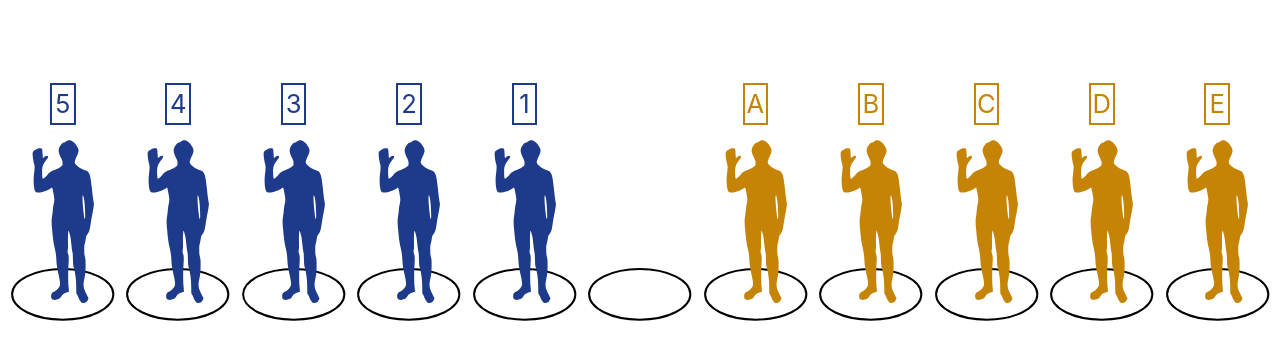
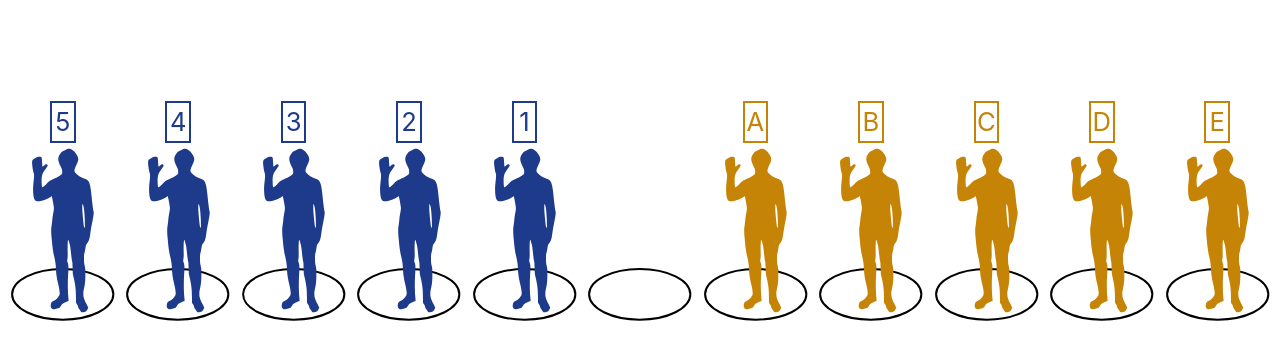
Before and after one commit to aburford/traffic-jam, a plain HTML site: page index.html in a window 1280 px wide. Shown: the part 83-447 px from the top of the page. Drawn offline with nearby package versions, Linux system fonts and the light colour scheme.

Commit message:
fix sizing of figures

```diff
--- a/style.css
+++ b/style.css
@@ -131,6 +131,7 @@ ul {
 #cards-wrapper {
 	flex: 1;
 	width: 100%;
+	max-height: 50%;
 	display: flex;
 	flex-direction: column;
 	justify-content: center;
@@ -167,6 +168,7 @@ ul {
 	position: absolute;
 	bottom: 0;
 	width: 100%;
+	max-height: 20%;
 	aspect-ratio: 2;
 }
 
@@ -206,6 +208,17 @@ ul {
 
 .card:hover>.left-label {
 	color: var(--lightblue);
+}
+
+.human {
+	width: 90%;
+	max-height: 60%;
+	display: flex;
+	flex-direction: column;
+	justify-content: flex-end;
+}
+
+.human-svg {
 }
 
 .left-human {
```
Also changed, not shown: card.js (+2 -2 lines).
